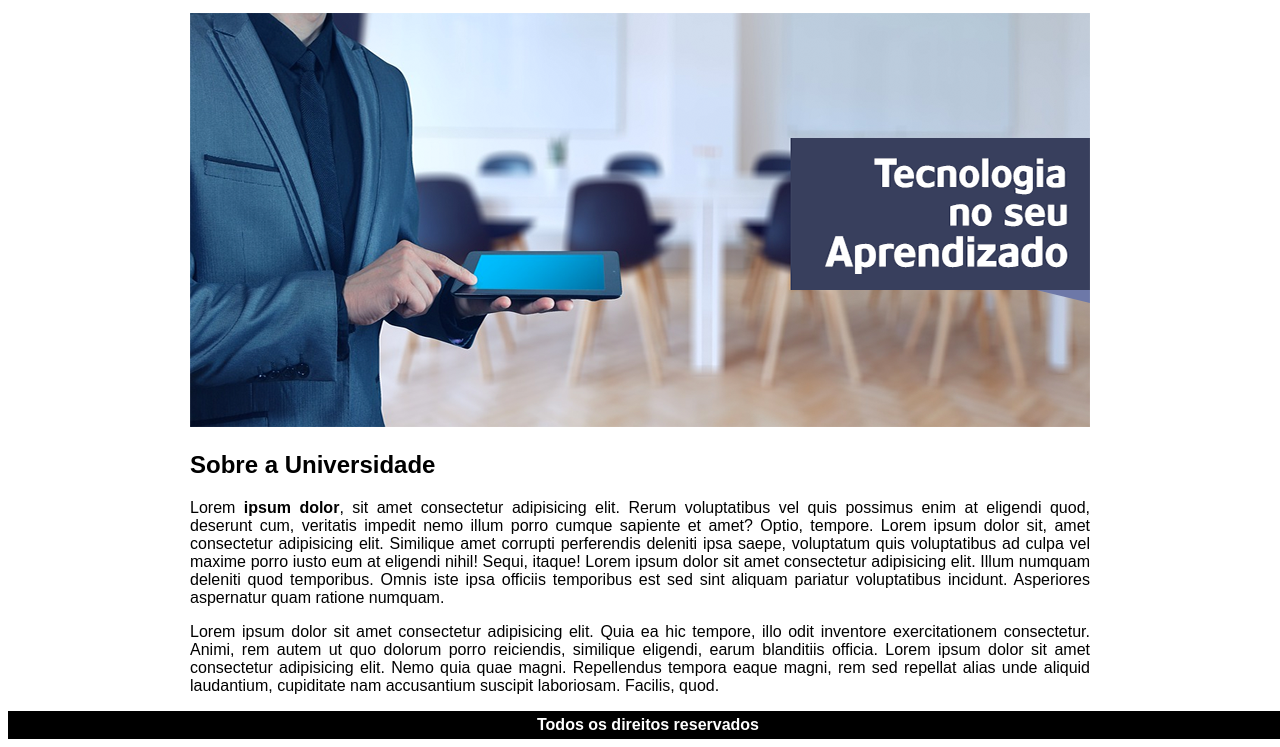
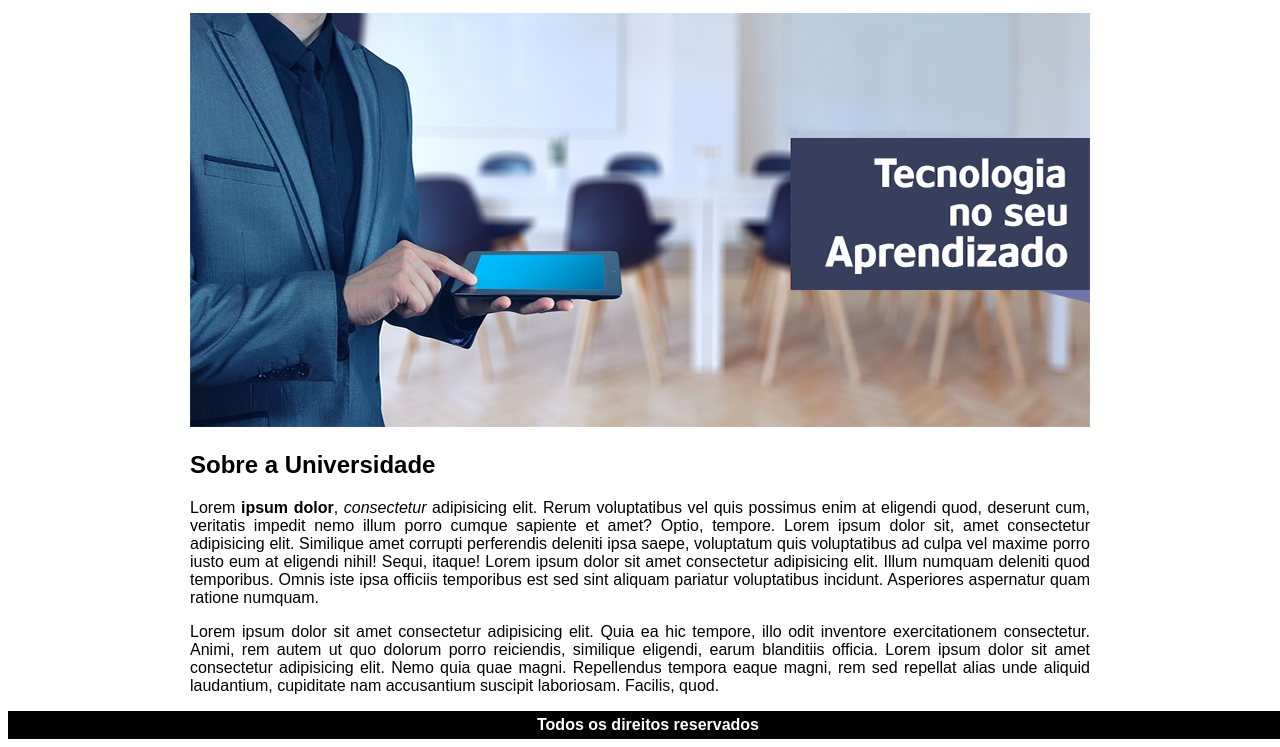
Before and after one commit to everaldoricardo-93059/projeto-unes, a plain HTML site: page index.html in a window 1280 px wide. Shown: the part 120-867 px from the top of the page. Drawn offline with Linux system fonts and the light colour scheme.

Commit message:
testando italico

```diff
--- a/index.html
+++ b/index.html
@@ -27,7 +27,7 @@
 
         <h2>Sobre a Universidade</h2>
         <p>
-            Lorem <strong>ipsum dolor</strong>, sit amet consectetur adipisicing elit. Rerum voluptatibus vel quis possimus enim at eligendi quod, deserunt cum, veritatis impedit nemo illum porro cumque sapiente et amet? Optio, tempore. Lorem ipsum dolor sit, amet consectetur adipisicing elit. Similique amet corrupti perferendis deleniti ipsa saepe, voluptatum quis voluptatibus ad culpa vel maxime porro iusto eum at eligendi nihil! Sequi, itaque! Lorem ipsum dolor sit amet consectetur adipisicing elit. Illum numquam deleniti quod temporibus. Omnis iste ipsa officiis temporibus est sed sint aliquam pariatur voluptatibus incidunt. Asperiores aspernatur quam ratione numquam.
+            Lorem <strong>ipsum dolor</strong>, <em> consectetur </em>adipisicing elit. Rerum voluptatibus vel quis possimus enim at eligendi quod, deserunt cum, veritatis impedit nemo illum porro cumque sapiente et amet? Optio, tempore. Lorem ipsum dolor sit, amet consectetur adipisicing elit. Similique amet corrupti perferendis deleniti ipsa saepe, voluptatum quis voluptatibus ad culpa vel maxime porro iusto eum at eligendi nihil! Sequi, itaque! Lorem ipsum dolor sit amet consectetur adipisicing elit. Illum numquam deleniti quod temporibus. Omnis iste ipsa officiis temporibus est sed sint aliquam pariatur voluptatibus incidunt. Asperiores aspernatur quam ratione numquam.
         </p>
         <p>
             Lorem ipsum dolor sit amet consectetur adipisicing elit. Quia ea hic tempore, illo odit inventore exercitationem consectetur. Animi, rem autem ut quo dolorum porro reiciendis, similique eligendi, earum blanditiis officia.
```
